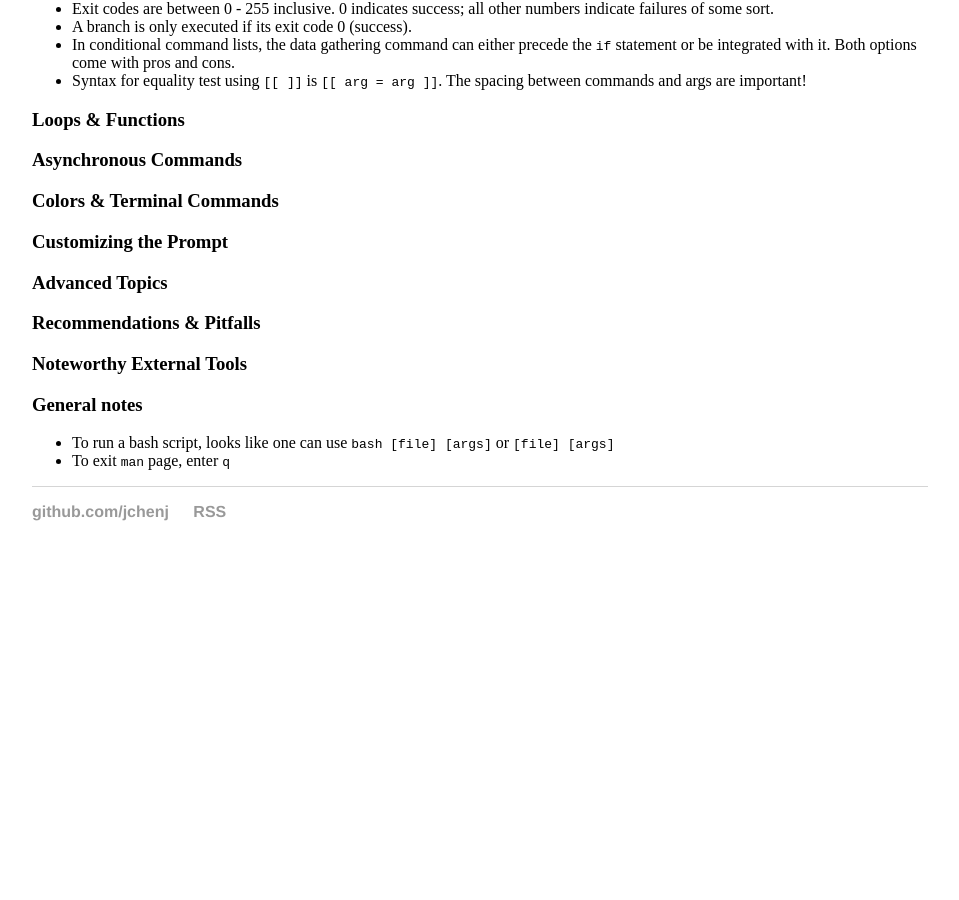
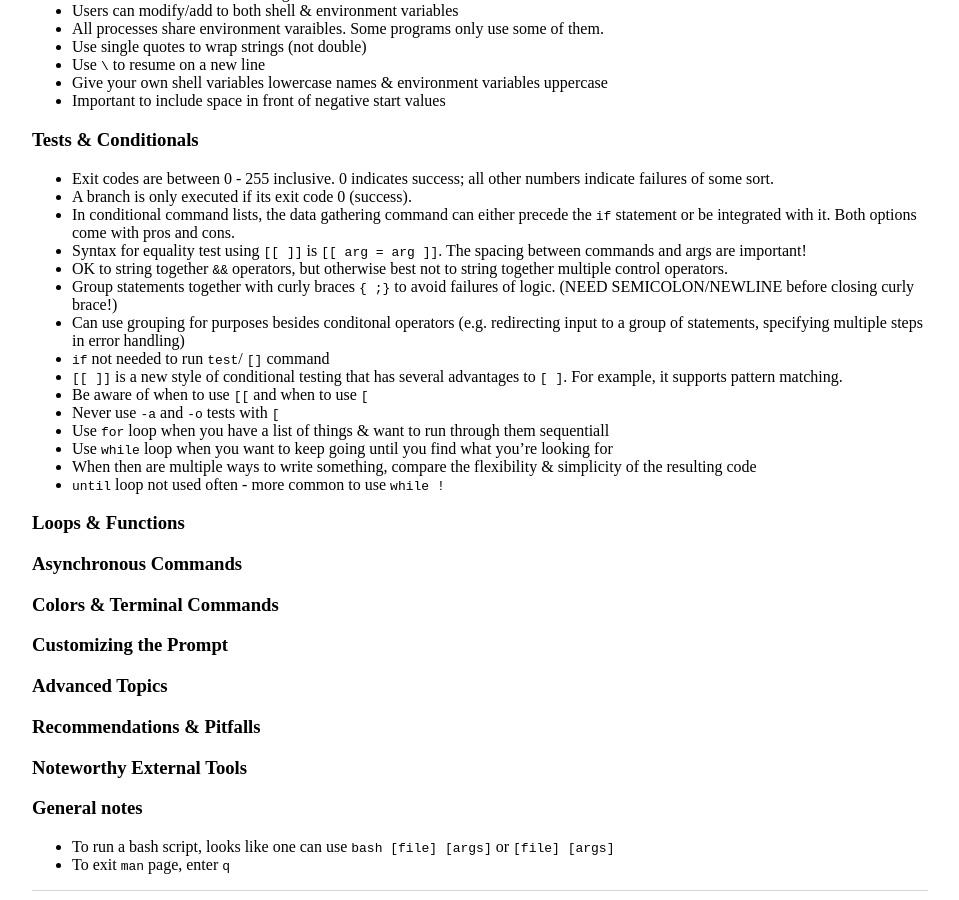
Before and after one commit to jchenj/jchenj.github.io, a Jekyll site: the page built from _posts/2020-01-14-bash-guide.md, in a window 1280 px wide and 900 px high, scrolled down 2268 px. Shown: the whole window, without its empty margins (160-1119 px from the left). Built offline with Jekyll 4.4.1, drawn with Linux system fonts in a browser that asks for light colours; before the commit the page ends 2849 px from its top, so only the background shows below that; some of the changed text lies outside the part shown.

Commit message:
Update 2020-01-14-bash-guide.md

```diff
--- a/_posts/2020-01-14-bash-guide.md
+++ b/_posts/2020-01-14-bash-guide.md
@@ -6,12 +6,15 @@
 
 Notes on [The Bash Guide: A quality driven guide through the shell's many features](https://guide.bash.academy/#toc0)
 
+### Bash resources
+[Bash FAQs](https://mywiki.wooledge.org/BashFAQ)
+
 ### Key new terms (all chapters)
 * **append mode** - file's original content is retained and new stream's bytes are added to it. E.g. `echo World >>~/world`
 * **builtin** - small operations built into bash
 * **byte** - unit of digital info; eight bits
 * **compound command** - several basic commands grouped into a larger logical block (e.g. an *if* command)
-* **control operator** - tells bash how preceding command should be executed. (Comes after command in list of commands.) (e.g. ';' means start a new line, '||' means run subsequent command only if preceding command failed
+* **control operator** - tells bash how preceding command should be executed. (Comes after command in list of commands.) (e.g. `;` - start a new line, `||` - run subsequent command only if preceding command failed, `&&` - logical AND
 * **duplicating file descriptors** - copying one FD's stream connection to another FD. Use the `>&` operator, preceded by FD to change and followed by FD whose stream to copy
 * **file descriptor (FD)** - "plug" to connect processes to files, devices or other processes. They are identified by numbers. The first three have standard names:
 
@@ -32,15 +35,19 @@
 
 ### Important commands (all chapters)
 * `bash` - start  bash in most shells/terminals (if it's not already running)
+* `break` - jump out of loop & continue with script after it
 * `cat [filename]` - show contents of file
 * `cp` - copy a file
 * `chmod +x [filename]` - marks a file as executable
+* `continue` - skips to next iteration of loop
 * `coproc` - allows you to run a command asynchronously ('in the background')
 * *CTRL-C* - stops running process
 * `echo "$BASH_VERSION` - check what version of bash currently running
 * `expansions` - e.g `$variable` or `$(command)` - TO BE COMPLETED
 * `fi` - closes an if statement and starts the command
+* `grep` - checks input for patterns
 * `rev` - reverses a string/line
+* `test` (`[ ]`) - tests things & returns an exit status based on results.
 * `type \[name]` - returns the location of the specified program \[name]
 
 ### Important switches (all chapters)
@@ -94,6 +101,21 @@
 * A branch is only executed if its exit code 0 (success).
 * In conditional command lists, the data gathering command can either precede the `if` statement or be integrated with it. Both options come with pros and cons.
 * Syntax for equality test using `[[ ]]` is `[[ arg = arg ]]`. The spacing between commands and args are important!
+* OK to string together `&&` operators, but otherwise best not to string together multiple control operators.
+* Group statements together with curly braces `{ ;}` to avoid failures of logic. (NEED SEMICOLON/NEWLINE before closing curly brace!)
+* Can use grouping for purposes besides conditonal operators (e.g. redirecting input to a group of statements, specifying multiple steps in error handling)
+* `if` not needed to run `test`/ `[]` command
+* `[[ ]]` is a new style of conditional testing that has several advantages to `[ ]`. For example, it supports pattern matching.
+* Be aware of when to use `[[` and when to use `[`
+* Never use `-a` and `-o` tests with `[`
+* Use `for` loop when you have a list of things & want to run through them sequentiall
+* Use `while` loop when you want to keep going until you find what you're looking for
+* When then are multiple ways to write something, compare the flexibility & simplicity of the resulting code
+* `until` loop not used often - more common to use `while !`
+
+
+
+
 
 
 
```
